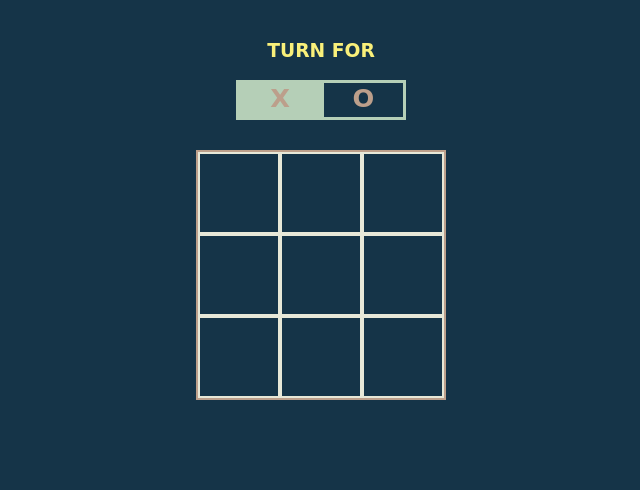
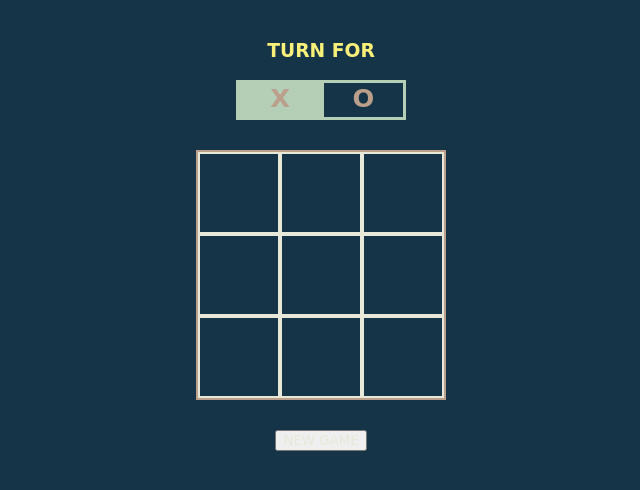
Before and after one commit to aashikh-niju/PRODIGY_WD_03, a plain HTML site: page game.html in a window 1280 px wide. Shown: the whole page, without its empty margins (319-959 px from the left). Drawn offline with Linux system fonts and the light colour scheme.

Commit message:
Update game.html

```diff
--- a/game.html
+++ b/game.html
@@ -27,6 +27,8 @@
     </div>
     <h2 id="results"></h2>
     <button id="play-again">PLAY AGAIN</button>
+   <button id="go-back">NEW GAME</button>
+
     <script src="script.js"></script>
 </body>
 </html>
```
